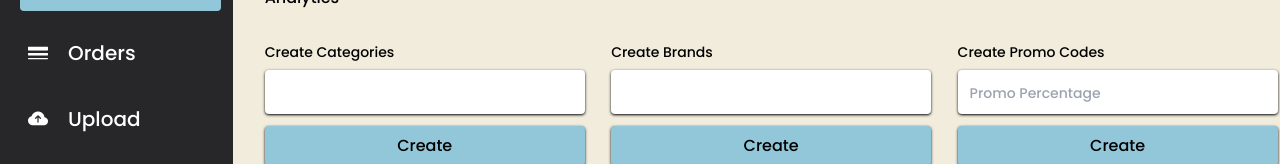
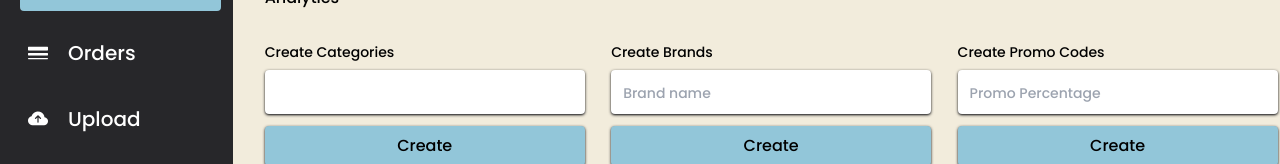
Before and after one commit to kid-us/Sheger_Dash, a React (Vite) app: page / in a window 1280 px wide. Shown: the part 127-291 px from the top of the page. Built offline with nearby package versions, Linux system fonts and the light colour scheme; no server answers.

Commit message:
Placeholder to brand

```diff
--- a/src/components/Brands/Brands.tsx
+++ b/src/components/Brands/Brands.tsx
@@ -57,7 +57,8 @@ const Brands = () => {
         <input
           type="text"
           name="category"
-          className="text-black bg-white rounded h-11 focus:outline-none ps-3 shadow shadow-zinc-900 lg:w-80 w-full block"
+          className="text-black bg-white rounded h-11 focus:outline-none ps-3 shadow shadow-zinc-900 lg:w-80 w-full block placeholder:text-sm"
+          placeholder="Brand name"
           onChange={(e) => setBrand(e.currentTarget.value)}
           value={brand}
         />
```
